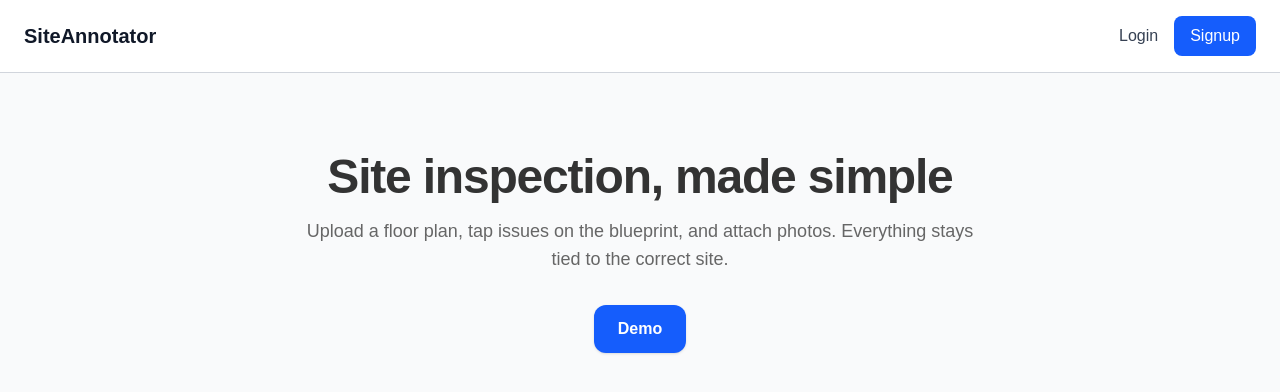
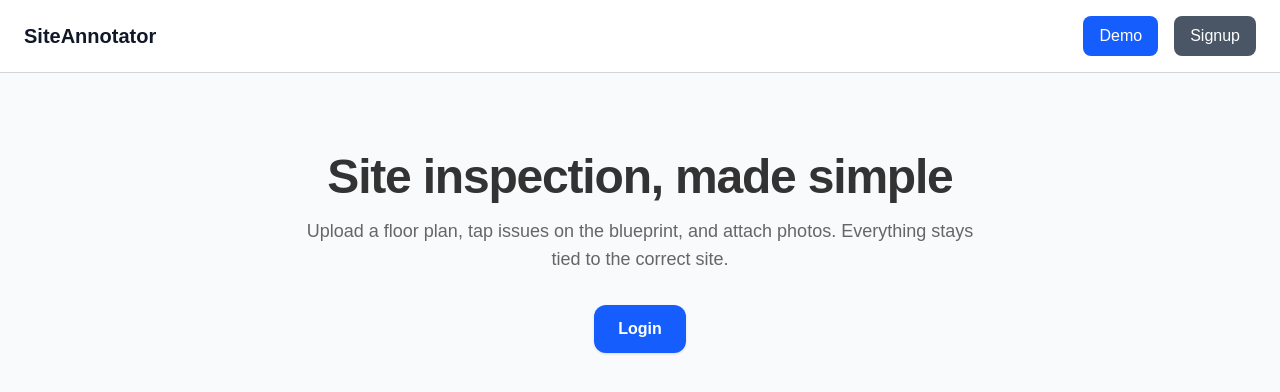
Before and after one commit to techzy/SiteAnnotate, a Next.js app: page / in a window 1280 px wide. Shown: the top 392 px of the page. Built offline with nearby package versions, Linux system fonts and the light colour scheme.

Commit message:
Inuitive Home page

```diff
--- a/app/components/ui/Navbar.tsx
+++ b/app/components/ui/Navbar.tsx
@@ -14,16 +14,18 @@ export default function Navbar() {
 
         {/* Right side buttons */}
         <div className="flex items-center gap-4">
+
           <Link
-            href="/login"
-            className="text-gray-700 hover:text-gray-900 font-medium"
+            href="/demo"
+            className="rounded-lg bg-blue-600 hover:bg-blue-700 text-white active:bg-blue-800 px-4 py-2 "
           >
-            Login
+            Demo
           </Link>
+
 
           <Link
             href="https://forms.gle/9kiJELpFALVUWgQp8"
-            className="rounded-lg bg-blue-600 px-4 py-2 text-white hover:bg-blue-700 font-medium"
+            className="rounded-lg bg-gray-600 px-4 py-2 text-white hover:bg-black-700 font-medium"
           >
             Signup
           </Link>
--- a/app/page.tsx
+++ b/app/page.tsx
@@ -18,10 +18,10 @@ export default function Home() {
 
           <div className="mt-8 flex justify-center">
             <Link
-              href="/demo"
+              href="/login"
               className="inline-flex items-center justify-center rounded-xl bg-blue-600 hover:bg-blue-700 active:bg-blue-800 px-6 py-3 font-semibold text-white shadow-sm "
             >
-              Demo
+              Login
             </Link>
           </div>
         </section>
```
